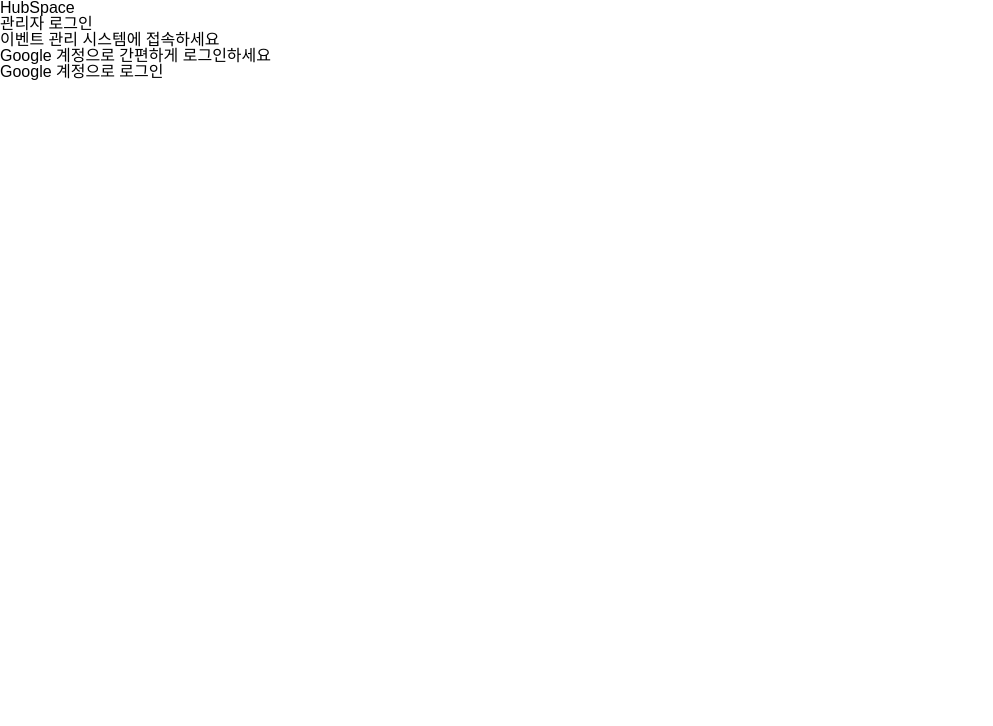
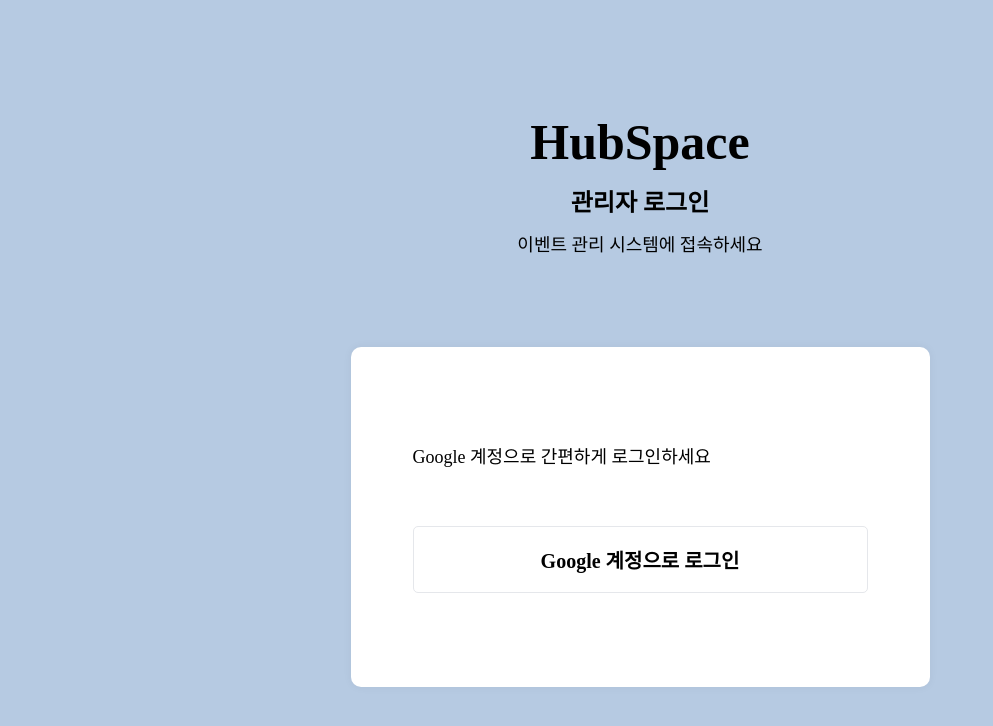
Before and after one commit to 26-1-HubSpace-FE/26-1_HubSpace_FE, a React (Vite) app: page / in a window 1280 px wide. Shown: the top 726 px of the page, without its empty margins (0-993 px from the left). Built offline with nearby package versions, Linux system fonts and the light colour scheme.

Commit message:
design: 사용자 조회 결과 페이지와 관리자 로그인 페이지 css 추가

```diff
--- a/src/pages/loginPage/entry/LoginPage.css
+++ b/src/pages/loginPage/entry/LoginPage.css
@@ -0,0 +1,102 @@
+.login {
+  width: 100vw;
+  min-height: 100svh;
+  background-color: #b6cae2; /* 임시 */
+
+  /* 중앙 배치 */
+  display: flex;
+  justify-content: center;
+  align-items: center;
+  padding: 20px;
+
+  /* 화면 전체 채움 (가로 스크롤 방지) */
+  position: absolute;
+  top: 0;
+  left: 0;
+  right: 0;
+  bottom: 0;
+
+  display: flex;
+  flex-direction: column;
+}
+
+.login__logo {
+  color: #000;
+  font-family: Pretendard;
+  font-size: 50px;
+  font-style: normal;
+  font-weight: 700;
+  line-height: normal;
+
+  text-align: center;
+  margin-bottom: 12px;
+}
+
+.login__title {
+  color: #000;
+  font-family: Pretendard;
+  font-size: 24px;
+  font-style: normal;
+  font-weight: 700;
+  line-height: normal;
+
+  text-align: center;
+  margin-bottom: 12px;
+}
+
+.login__description {
+  color: #000;
+  font-family: Pretendard;
+  font-size: 18px;
+  font-style: normal;
+  font-weight: 400;
+  line-height: normal;
+
+  text-align: center;
+  margin-bottom: 91px;
+}
+
+.login__card {
+  width: 100%;
+  max-width: 579px;
+  min-height: 340px;
+  border-radius: 10px;
+  background: #fff;
+  box-shadow: 0 0 10px 0 rgba(0, 0, 0, 0.05);
+
+  display: flex;
+  flex-direction: column;
+  justify-content: center;
+  align-items: center;
+  padding: 40px;
+}
+
+.login__guide {
+  color: #000;
+  font-family: Pretendard;
+  font-size: 18px;
+  font-style: normal;
+  font-weight: 400;
+  line-height: normal;
+
+  width: 100%;
+  max-width: 455px;
+  height: 67px;
+  margin-bottom: 17px;
+}
+
+.login__google-button {
+  color: #000;
+  font-family: Pretendard;
+  font-size: 20px;
+  font-style: normal;
+  font-weight: 700;
+  line-height: normal;
+
+  width: 100%;
+  max-width: 455px;
+  height: 67px;
+  border-radius: 5px;
+  border: 1px solid #e5e7eb;
+  box-sizing: border-box;
+}
--- a/src/pages/userResultPage/entry/UserResultPage.css
+++ b/src/pages/userResultPage/entry/UserResultPage.css
@@ -0,0 +1,116 @@
+/* 전체 배경 컨테이너 */
+.user-result {
+  width: 100vw;
+  min-height: 100svh;
+  background-color: #b6cae2;
+
+  /* 중앙 배치 */
+  display: flex;
+  justify-content: center;
+  align-items: center;
+  padding: 20px;
+
+  /* 화면 전체 채움 (가로 스크롤 방지) */
+  position: absolute;
+  top: 0;
+  left: 0;
+  right: 0;
+  bottom: 0;
+}
+
+/* 중앙 흰색 카드 */
+.user-result__card {
+  width: 100%;
+  max-width: 526px;
+  border-radius: 20px;
+  background: #fbfbfb;
+
+  padding: 40px;
+  box-sizing: border-box;
+}
+
+/* 페이지 제목 */
+.user-result__title__01 {
+  color: #000;
+  font-family: 'NEXON Lv2 Gothic';
+  font-size: 26px;
+  font-style: normal;
+  font-weight: 400;
+  line-height: var(--Static-Headline-Large-Line-Height, 40px);
+  letter-spacing: var(--Static-Headline-Large-Tracking, 0);
+
+  text-align: center;
+  margin-bottom: 7px;
+}
+
+.user-result__title__02 {
+  color: #000;
+  font-family: 'NEXON Lv2 Gothic';
+  font-size: 26px;
+  font-style: normal;
+  font-weight: 400;
+  line-height: var(--Static-Headline-Large-Line-Height, 40px);
+  letter-spacing: var(--Static-Headline-Large-Tracking, 0);
+
+  text-align: center;
+  margin-bottom: 35px;
+}
+
+.user-result__box {
+  width: 100%;
+  max-width: 445px;
+  border-radius: 20px;
+  background: #f1f1f1;
+
+  padding: 20px;
+  box-sizing: border-box;
+}
+
+.user-result__info {
+  color: #000;
+  font-family: 'NEXON Lv2 Gothic';
+  font-size: 24px;
+  font-style: normal;
+  font-weight: 400;
+  line-height: 40px;
+
+  margin-bottom: 8px;
+}
+
+/* 돌아가기 버튼 */
+.user-result__button__01 {
+  color: #e4f0ff;
+  font-family: 'NEXON Lv2 Gothic';
+  font-size: 20px;
+  font-style: normal;
+  font-weight: 700;
+  line-height: normal;
+
+  border-radius: 10px;
+  background: #3b82f6;
+  display: flex;
+  width: 100%;
+  max-width: 445px;
+  height: 65px;
+  padding: 16px 22px;
+  justify-content: center;
+  align-items: center;
+  gap: 10px;
+
+  border: none;
+  margin: 32px auto 0;
+
+  transition: background-color 0.2s;
+}
+
+.user-result__button__02 {
+  margin-top: 60px;
+}
+
+/* 버튼 클릭 시 */
+.user-result__button__01:active {
+  background-color: #e4f0ff;
+}
+.user-result__button__02:active {
+  background-color: #e4f0ff;
+}
```
